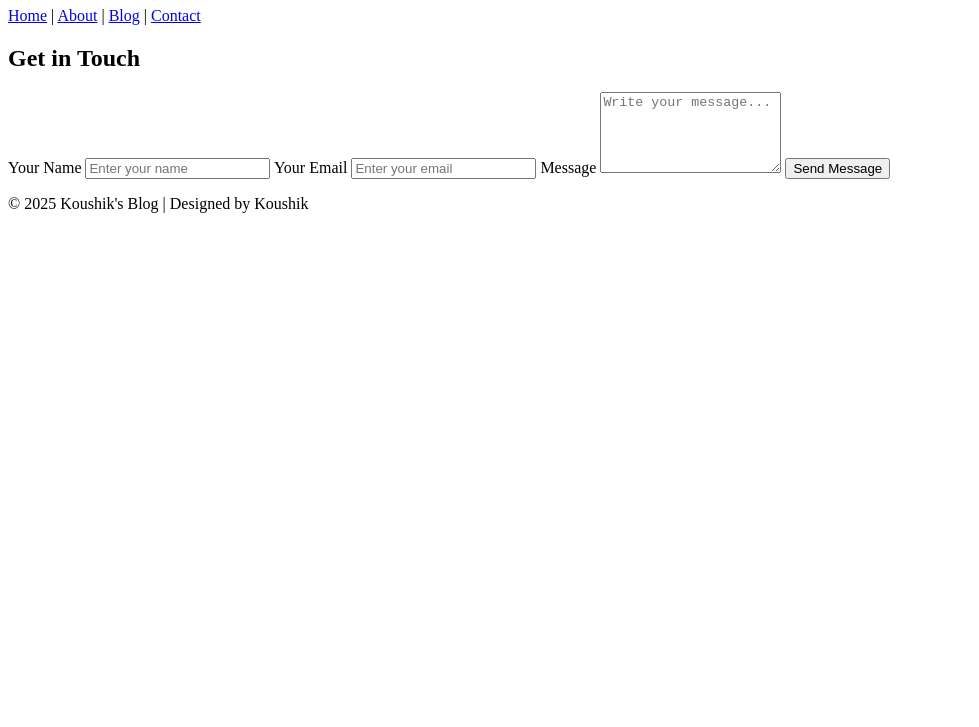
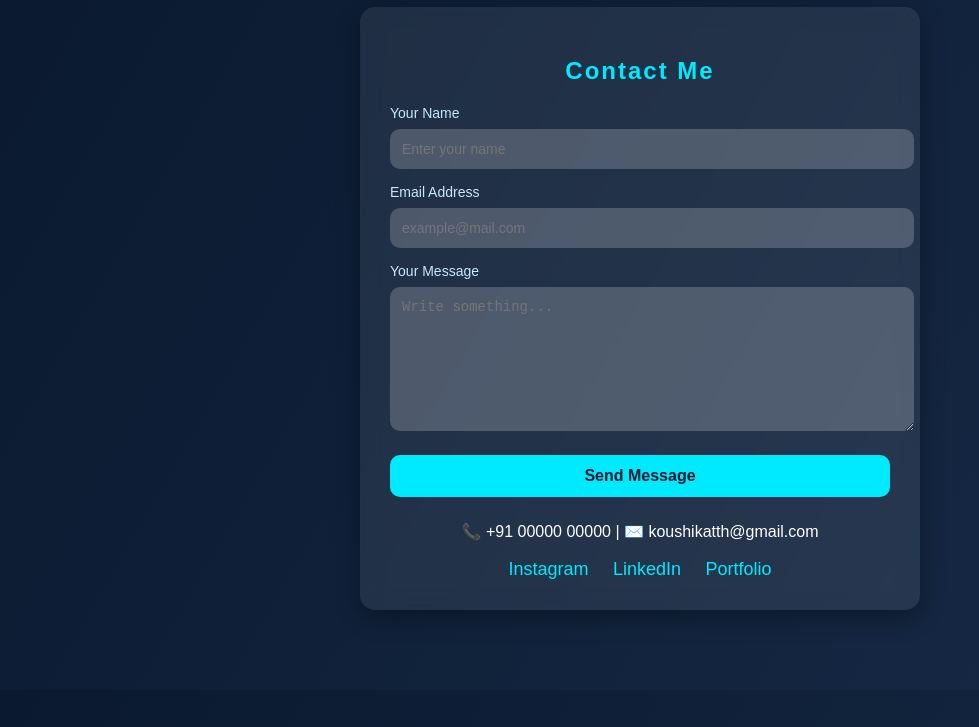
Before and after one commit to koushikys123-lab/Koushik-, a plain HTML site: page Contact.html in a window 1280 px wide. Shown: the part 73-800 px from the top of the page, without its empty margins (0-979 px from the left). Drawn offline with Linux system fonts and the light colour scheme.

Commit message:
Update Contact.html

```diff
--- a/Contact.html
+++ b/Contact.html
@@ -2,41 +2,104 @@
 <html lang="en">
 <head>
 <meta charset="UTF-8">
-<title>Contact Me</title>
-<link rel="stylesheet" href="styles.css">
+<meta name="viewport" content="width=device-width, initial-scale=1.0">
+<title>Contact | Koushik</title>
+<style>
+    body {
+        margin: 0;
+        font-family: Arial, sans-serif;
+        background: linear-gradient(120deg, #0a192f, #172a46);
+        color: white;
+    }
+    .container {
+        width: 90%;
+        max-width: 500px;
+        margin: 80px auto;
+        padding: 30px;
+        background: rgba(255,255,255,0.08);
+        border-radius: 15px;
+        backdrop-filter: blur(10px);
+        box-shadow: 0 8px 25px rgba(0,0,0,0.3);
+    }
+    h2 {
+        text-align: center;
+        margin-bottom: 20px;
+        letter-spacing: 2px;
+        color: #00eaff;
+    }
+    label {
+        display: block;
+        margin-top: 15px;
+        font-size: 14px;
+        color: #c8e8ff;
+    }
+    input, textarea {
+        width: 100%;
+        padding: 12px;
+        margin-top: 8px;
+        border: none;
+        border-radius: 10px;
+        background: rgba(255,255,255,0.2);
+        color: white;
+        font-size: 14px;
+        outline: none;
+    }
+    textarea {
+        height: 120px;
+    }
+    button {
+        width: 100%;
+        margin-top: 20px;
+        padding: 12px;
+        border: none;
+        border-radius: 10px;
+        background: #00eaff;
+        color: #09192f;
+        font-size: 16px;
+        font-weight: bold;
+        cursor: pointer;
+    }
+    button:hover {
+        background: #07c2d1;
+    }
+    .social {
+        margin-top: 25px;
+        text-align: center;
+    }
+    .social a {
+        color: #00eaff;
+        margin: 0 10px;
+        text-decoration: none;
+        font-size: 18px;
+    }
+</style>
 </head>
 <body>
 
-<header>
-    <h1>Contact Me</h1>
-    <nav>
-        <a href="index.html">Home</a> |
-        <a href="about.html">About</a> |
-        <a href="posts.html">Blog</a> |
-        <a href="contact.html">Contact</a>
-    </nav>
-</header>
+<div class="container">
+    <h2>Contact Me</h2>
 
-<section class="content">
-    <h2>Get in Touch</h2>
+    <form action="https://formsubmit.co/koushikatth@gmail.com" method="POST">
+        <label>Your Name</label>
+        <input type="text" name="name" required placeholder="Enter your name">
 
-    <form>
-        <label>Your Name</label>
-        <input type="text" placeholder="Enter your name" required>
+        <label>Email Address</label>
+        <input type="email" name="email" required placeholder="example@mail.com">
 
-        <label>Your Email</label>
-        <input type="email" placeholder="Enter your email" required>
-
-        <label>Message</label>
-        <textarea rows="5" placeholder="Write your message..." required></textarea>
+        <label>Your Message</label>
+        <textarea name="message" required placeholder="Write something..."></textarea>
 
         <button type="submit">Send Message</button>
     </form>
-</section>
 
-<footer>
-    <p>© 2025 Koushik's Blog | Designed by Koushik</p>
-</footer>
+    <div class="social">
+        📞 +91 00000 00000 | ✉️ koushikatth@gmail.com
+        <br><br>
+        <a href="#">Instagram</a>
+        <a href="#">LinkedIn</a>
+        <a href="#">Portfolio</a>
+    </div>
+</div>
 
 </body>
 </html>
```
